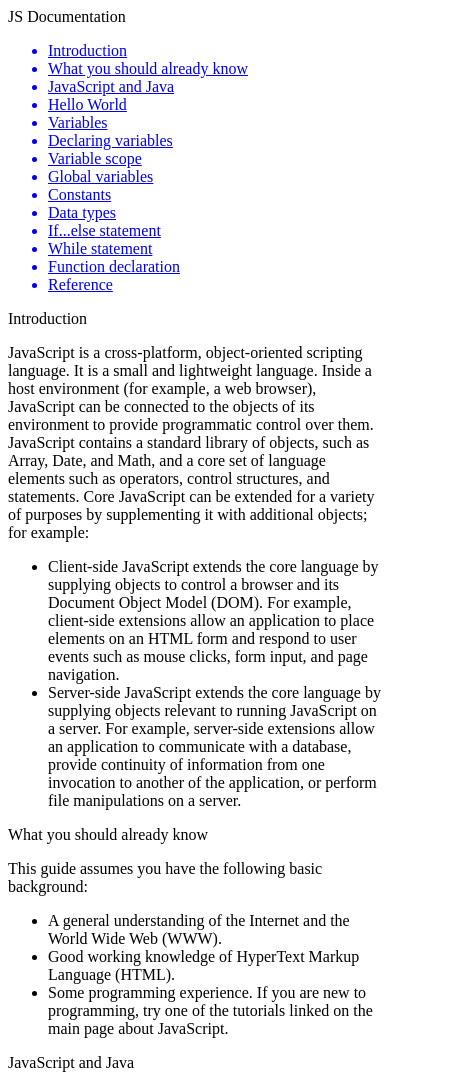
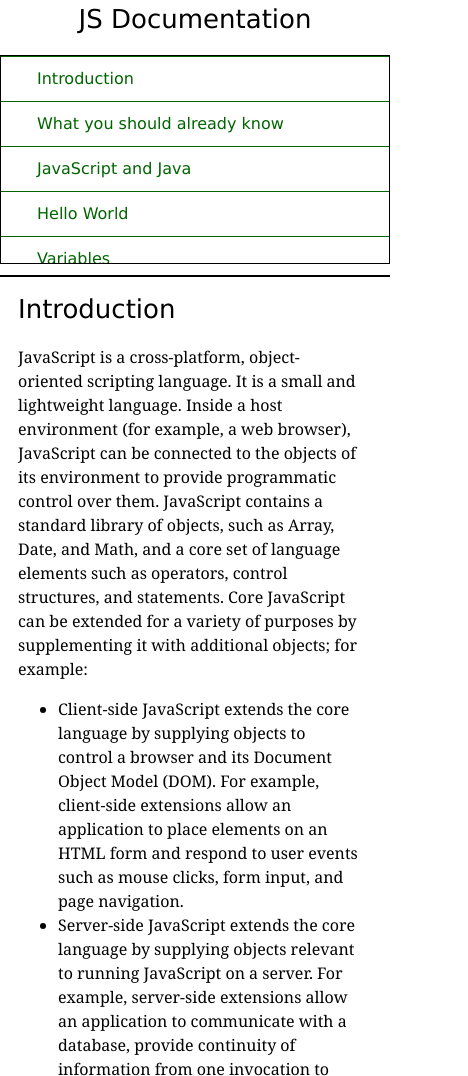
Before and after one commit to AndrewPRohde/Technical-Document, a plain HTML site: page index.html in a window 390 px wide. Shown: the top 1076 px of the page, 468 px wide, since content can reach past the window. Drawn offline with Linux system fonts and the light colour scheme.

Commit message:
Completed styling

```diff
--- a/index.html
+++ b/index.html
@@ -8,8 +8,8 @@
 
 <body>
     <nav id="navbar">
-        <header>JS Documentation</header>
-        <ul>
+        <header id="nav-header">JS Documentation</header>
+        <ul id="menu-items">
             <a href="#Introduction" class="nav-link"><li>Introduction</li></a>
             <a href="#What_you_should_already_know" class="nav-link"><li>What you should already know</li></a>
             <a href="#JavaScript_and_Java" class="nav-link"><li>JavaScript and Java</li></a>
@@ -29,8 +29,8 @@
     </nav>
     <main id="main-doc">
         <section class="main-section" id="Introduction">
+            <header>Introduction</header>
             <article>
-                <header>Introduction</header>
                 <p>
                     JavaScript is a cross-platform, object-oriented scripting language. It is a small and lightweight
                     language. Inside a host environment (for example, a web browser), JavaScript can be connected to the
@@ -53,8 +53,8 @@
             </article>
         </section>
         <section class="main-section" id="What_you_should_already_know">
+            <header>What you should already know</header>
             <article>
-                <header>What you should already know</header>
                 <p>This guide assumes you have the following basic background:</p>
                 <ul>
                     <li>A general understanding of the Internet and the World Wide Web (WWW).</li>
@@ -65,8 +65,8 @@
             </article>
         </section>
         <section class="main-section" id="JavaScript_and_Java">
+            <header>JavaScript and Java</header>
             <article>
-                <header>JavaScript and Java</header>
                 <p>JavaScript and Java are similar in some ways but fundamentally different in some others. The
                     JavaScript language resembles Java but does not have Java's static typing and strong type checking.
                     JavaScript follows most Java expression syntax, naming conventions and basic control-flow constructs
@@ -84,8 +84,8 @@
             </article>
         </section>
         <section class="main-section" id="Hello_World">
+            <header>Hello World</header>
             <article>
-                <header>Hello World</header>
                 <p>To get started with writing JavaScript, open the Scratchpad and write your first "Hello world"
                     JavaScript code:</p>
                 <code>
@@ -98,8 +98,8 @@
             </article>
         </section>
         <section class="main-section" id="Variables">
+            <header>Variables</header>
             <article>
-                <header>Variables</header>
                 <p>You use variables as symbolic names for values in your application. The names of variables, called
                     identifiers, conform to certain rules.</p>
                 <p>A JavaScript identifier must start with a letter, underscore (_), or dollar sign ($); subsequent
@@ -111,8 +111,8 @@
             </article>
         </section>
         <section class="main-section" id="Declaring_variables">
+            <header>Declaring variables</header>
             <article>
-                <header>Declaring variables</header>
                 <p>You can declare a variable in three ways:</p>
                 <p>With the keyword var. For example,</p>
                 <code>
@@ -133,8 +133,8 @@
             </article>
         </section>
         <section class="main-section" id="Variable_scope">
+            <header>Variable scope</header>
             <article>
-                <header>Variable scope</header>
                 <p>When you declare a variable outside of any function, it is called a global variable, because it is
                     available to any other code in the current document. When you declare a variable within a function,
                     it is called a local variable, because it is available only within that function.</p>
@@ -159,8 +159,8 @@
             </article>
         </section>
         <section class="main-section" id="Global_variables">
+            <header>Global variables</header>
             <article>
-                <header>Global variables</header>
                 <p>Global variables are in fact properties of the global object. In web pages the global object is
                     window, so you can set and access global variables using the window.variable syntax.</p>
                 <p>Consequently, you can access global variables declared in one window or frame from another window or
@@ -169,8 +169,8 @@
             </article>
         </section>
         <section class="main-section" id="Constants">
+            <header>Constants</header>
             <article>
-                <header>Constants</header>
                 <p>You can create a read-only, named constant with the const keyword. The syntax of a constant
                     identifier is the same as for a variable identifier: it must start with a letter, underscore or
                     dollar sign and can contain alphabetic, numeric, or underscore characters.</p>
@@ -203,8 +203,8 @@
             </article>
         </section>
         <section class="main-section" id="Data_types">
+            <header>Data types</header>
             <article>
-                <header>Data types</header>
                 <p>The latest ECMAScript standard defines seven data types:</p>
                 <p>Six data types that are primitives:</p>
                 <ul>
@@ -224,8 +224,8 @@
             </article>
         </section>
         <section class="main-section" id="If_else_statement">
+            <header>If...else statement</header>
             <article>
-                <header>If...else statement</header>
                 <p>Use the if statement to execute a statement if a logical condition is true. Use the optional else
                     clause to execute a statement if the condition is false. An if statement looks as follows:</p>
                 <code>
@@ -284,8 +284,8 @@
             </article>
         </section>
         <section class="main-section" id="While_statement">
+            <header>While statement</header>
             <article>
-                <header>While statement</header>
                 <p>A while statement executes its statements as long as a specified condition evaluates to true. A while
                     statement looks as follows:</p>
                 <code>
@@ -315,8 +315,8 @@
             </article>
         </section>
         <section class="main-section" id="Function_declaration">
+            <header>Function declaration</header>
             <article>
-                <header>Function declaration</header>
                 <p>A function definition (also called a function declaration, or function statement) consists of the function keyword, followed by:</p>
                 <ul>
                     <li>The name of the function.</li>
@@ -337,8 +337,8 @@
             </article>
         </section>
         <section class="main-section" id="Reference">
+            <header>Reference</header>
             <article>
-                <header>Reference</header>
                 <p>All the documentation in this page is taken from <a href="https://developer.mozilla.org/en-US/docs/Web/JavaScript/Guide">MDN</a></p>
             </article>
         </section>
--- a/style.css
+++ b/style.css
@@ -0,0 +1,112 @@
+#nav-header {
+    font-size: 26px;
+    font-family: 'Lucida Sans', 'Lucida Sans Regular', 'Lucida Grande', 'Lucida Sans Unicode', Geneva, Verdana, sans-serif;
+    text-align: center;
+}
+
+#navbar {
+    position: fixed;
+    min-width: 290px;
+    top: 0px;
+    left: 0px;
+    width: 300px;
+    height: 100%;
+    border-right: solid;
+    border-color: darkgreen;
+}
+
+#navbar a {
+    text-decoration: none;
+    color: darkgreen;
+    font-family: 'Lucida Sans', 'Lucida Sans Regular', 'Lucida Grande', 'Lucida Sans Unicode', Geneva, Verdana, sans-serif;
+}
+
+#navbar ul {
+    list-style-type: none;
+    height: 80%;
+    overflow-x: auto;
+    overflow-y: hidden;
+}
+
+#navbar li {
+    border: 1px solid;
+    border-color: darkgreen;
+    border-collapse: collapse;
+    border-bottom-width: 0px;
+    padding: 10px;
+    padding-left: 45px;
+    position: relative;
+    left: -50px;
+    width: 100%;
+}
+
+html,body {
+    min-width: 290px;
+    font-family: Cambria, Cochin, Georgia, Times, 'Times New Roman', serif;
+    line-height: 1.5;
+}
+
+#main-doc {
+    position: absolute;
+    margin-left: 310px;
+    padding: 20px;
+    margin-bottom: 150px;
+}
+
+.main-section header {
+    font-size: 26px;
+    font-family: 'Lucida Sans', 'Lucida Sans Regular', 'Lucida Grande', 'Lucida Sans Unicode', Geneva, Verdana, sans-serif;
+}
+
+code {
+    display: block;
+    text-align: left;
+    position: relative;
+    word-wrap: normal;
+    word-break: normal;
+    white-space: pre;
+    line-height: 2;
+    background-color: lightgray;
+    padding: 10px;
+    margin: 10px;
+}
+
+@media only screen and (max-width: 815px) {
+    /* For Mobile Phones */
+    #navbar ul {
+        border: 1px solid;
+        height: 207px;
+    }
+
+    #navbar{
+        background-color:white;
+        position:absolute;
+        top:0;
+        padding:0;
+        margin: 0;
+        width:100%;
+        max-height:275px;
+        border:none;
+        z-index:1;
+        border-bottom:2px solid;
+      }
+    #main-doc{
+      position: relative;
+      margin-left:0px;
+      margin-top:270px;
+    }
+  }
+
+  @media only screen and (max-width: 400px) {
+    #main-doc{
+      margin-left:-10px;
+    }
+    code{
+      margin-left:-20px;
+      width:100%;
+      padding:15px;
+      padding-left:10px;
+      padding-right:45px;
+      min-width:233px;
+    }
+  }
```
